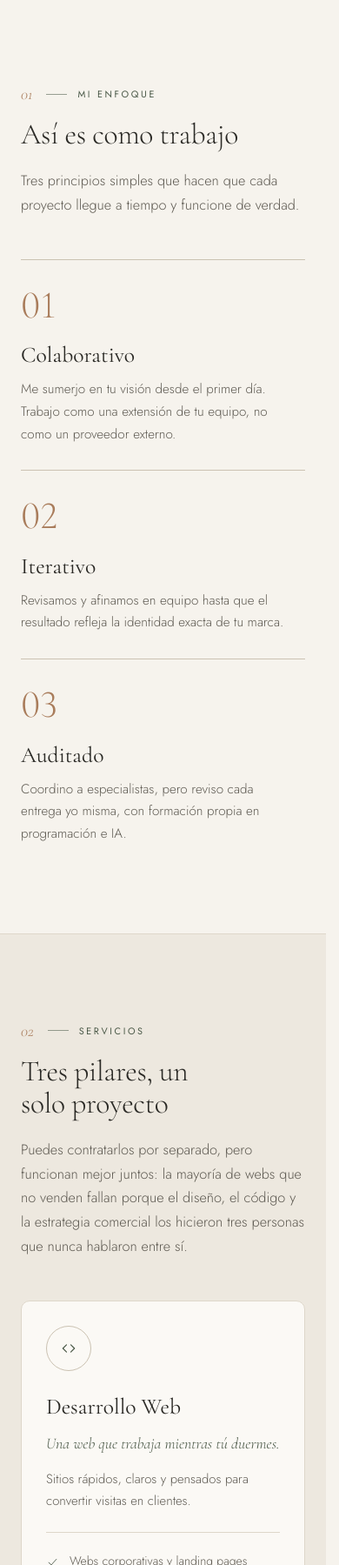
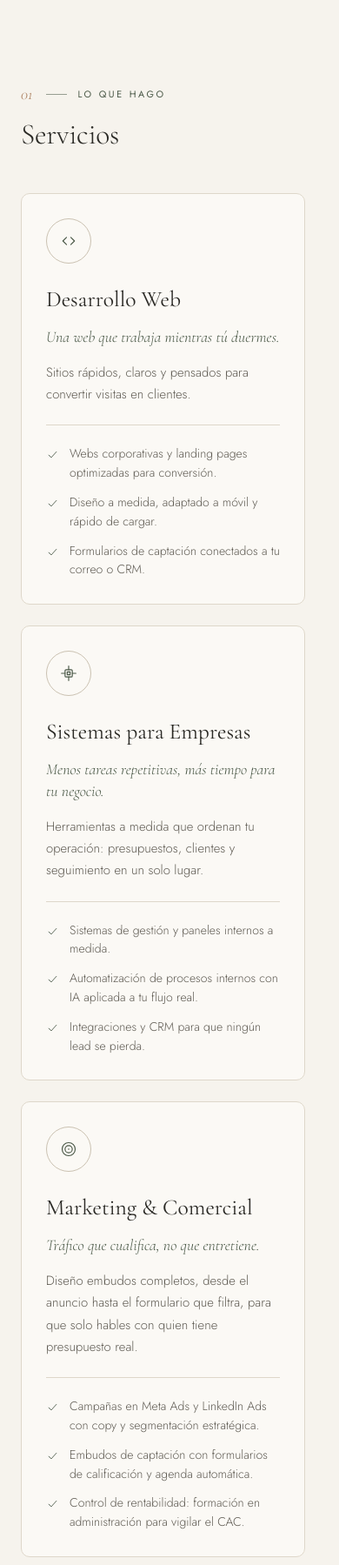
Before and after one commit to Daumian/amii, a plain HTML site: page index.html in a window 390 px wide. Shown: the part 2402-4201 px from the top of the page at 87% size. Drawn offline with nearby package versions, Linux system fonts and the light colour scheme.

Commit message:
Quitar sección Enfoque y acortar el título de Servicios (#5)
Claude-Session: https://claude.ai/code/session_0172FihcXzqysmHFa81BBu6L

Co-authored-by: Claude <noreply@anthropic.com>

```diff
--- a/index.html
+++ b/index.html
@@ -308,15 +308,6 @@ section{ padding:clamp(80px,12vh,136px) 0; position:relative; }
 /* ======================================================================
    7) ENFOQUE — principios numerados
    ====================================================================== */
-.pilares{ list-style:none; margin:0; padding:0; display:grid; grid-template-columns:repeat(3,1fr); gap:clamp(28px,4vw,56px); }
-.pilar{ border-top:1px solid var(--crema-400); padding-top:30px; }
-.pilar__num{
-  display:block; font-family:var(--serif); font-weight:300; font-size:3.4rem; line-height:1; color:var(--arcilla);
-  font-variant-numeric:lining-nums; margin-bottom:30px;
-}
-.pilar h3{ font-size:1.6rem; margin-bottom:12px; }
-.pilar p{ color:var(--gris); font-size:.95rem; max-width:36ch; }
-@media (max-width:820px){ .pilares{ grid-template-columns:1fr; } .pilar__num{ font-size:2.8rem; margin-bottom:20px; } }
 
 /* ======================================================================
    8) SERVICIOS
@@ -627,7 +618,6 @@ footer{ background:var(--oliva-900); color:#CFD5CA; padding:clamp(64px,9vw,104px
 
     <nav class="nav__enlaces" aria-label="Principal">
       <a href="#sobre-mi">Sobre mí</a>
-      <a href="#enfoque">Enfoque</a>
       <a href="#servicios">Servicios</a>
       <a href="#proyectos">Proyectos</a>
       <a href="#testimonios">Testimonios</a>
@@ -644,11 +634,10 @@ footer{ background:var(--oliva-900); color:#CFD5CA; padding:clamp(64px,9vw,104px
   <nav class="drawer" id="drawer" aria-label="Menú móvil">
     <div class="contenedor drawer__dentro">
       <a href="#sobre-mi">Sobre Mí <small>01</small></a>
-      <a href="#enfoque">Enfoque <small>02</small></a>
-      <a href="#servicios">Servicios <small>03</small></a>
-      <a href="#proyectos">Proyectos <small>04</small></a>
-      <a href="#testimonios">Testimonios <small>05</small></a>
-      <a href="#faq">Preguntas frecuentes <small>06</small></a>
+      <a href="#servicios">Servicios <small>02</small></a>
+      <a href="#proyectos">Proyectos <small>03</small></a>
+      <a href="#testimonios">Testimonios <small>04</small></a>
+      <a href="#faq">Preguntas frecuentes <small>05</small></a>
       <a href="#reservar" class="boton">Reservar consulta</a>
       <a href="https://wa.me/34868353668" class="boton boton--linea" target="_blank" rel="noopener"><svg class="icono" aria-hidden="true"><use href="#i-phone"/></svg> WhatsApp +34 868 35 36 68</a>
     </div>
@@ -712,43 +701,12 @@ footer{ background:var(--oliva-900); color:#CFD5CA; padding:clamp(64px,9vw,104px
   </div>
 </section>
 
-<section id="enfoque">
+<section id="servicios">
   <div class="contenedor">
     <div class="sec__cabecera revelar">
-      <div class="sec__indice"><span class="sec__num">01</span><p class="ojo">Mi enfoque</p></div>
+      <div class="sec__indice"><span class="sec__num">01</span><p class="ojo">Lo que hago</p></div>
       <div class="sec__titulos">
-        <h2>Así es como trabajo</h2>
-        <p>Tres principios simples que hacen que cada proyecto llegue a tiempo y funcione de verdad.</p>
-      </div>
-    </div>
-
-    <ol class="pilares">
-      <li class="pilar revelar">
-        <span class="pilar__num" aria-hidden="true">01</span>
-        <h3>Colaborativo</h3>
-        <p>Me sumerjo en tu visión desde el primer día. Trabajo como una extensión de tu equipo, no como un proveedor externo.</p>
-      </li>
-      <li class="pilar revelar" style="--retardo:.12s">
-        <span class="pilar__num" aria-hidden="true">02</span>
-        <h3>Iterativo</h3>
-        <p>Revisamos y afinamos en equipo hasta que el resultado refleja la identidad exacta de tu marca.</p>
-      </li>
-      <li class="pilar revelar" style="--retardo:.24s">
-        <span class="pilar__num" aria-hidden="true">03</span>
-        <h3>Auditado</h3>
-        <p>Coordino a especialistas, pero reviso cada entrega yo misma, con formación propia en programación e IA.</p>
-      </li>
-    </ol>
-  </div>
-</section>
-
-<section id="servicios" class="sec--tintada">
-  <div class="contenedor">
-    <div class="sec__cabecera revelar">
-      <div class="sec__indice"><span class="sec__num">02</span><p class="ojo">Servicios</p></div>
-      <div class="sec__titulos">
-        <h2>Tres pilares, un solo proyecto</h2>
-        <p>Puedes contratarlos por separado, pero funcionan mejor juntos: la mayoría de webs que no venden fallan porque el diseño, el código y la estrategia comercial los hicieron tres personas que nunca hablaron entre sí.</p>
+        <h2>Servicios</h2>
       </div>
     </div>
 
@@ -796,7 +754,7 @@ footer{ background:var(--oliva-900); color:#CFD5CA; padding:clamp(64px,9vw,104px
 <section id="proyectos" class="sec--tintada">
   <div class="contenedor">
     <div class="sec__cabecera revelar">
-      <div class="sec__indice"><span class="sec__num">03</span><p class="ojo">Casos de estudio</p></div>
+      <div class="sec__indice"><span class="sec__num">02</span><p class="ojo">Casos de estudio</p></div>
       <div class="sec__titulos">
         <h2>Proyectos y Casos Reales</h2>
         <p>Cada proyecto empieza con una conversación sobre el negocio, el diseño y la tecnología necesaria.</p>
@@ -847,7 +805,7 @@ footer{ background:var(--oliva-900); color:#CFD5CA; padding:clamp(64px,9vw,104px
 <section id="testimonios">
   <div class="contenedor">
     <div class="sec__cabecera revelar">
-      <div class="sec__indice"><span class="sec__num">04</span><p class="ojo">Trayectoria &amp; Opiniones</p></div>
+      <div class="sec__indice"><span class="sec__num">03</span><p class="ojo">Trayectoria &amp; Opiniones</p></div>
       <div class="sec__titulos">
         <h2>Confianza que se construye con resultados</h2>
       </div>
@@ -923,7 +881,7 @@ footer{ background:var(--oliva-900); color:#CFD5CA; padding:clamp(64px,9vw,104px
 <section id="faq">
   <div class="contenedor faq-layout">
     <div class="faq__aside revelar">
-      <div class="sec__indice sec__indice--fila"><span class="sec__num">05</span><p class="ojo">Preguntas frecuentes</p></div>
+      <div class="sec__indice sec__indice--fila"><span class="sec__num">04</span><p class="ojo">Preguntas frecuentes</p></div>
       <h2 class="sec__h2">Lo que todo el mundo pregunta</h2>
       <p>¿Te queda alguna duda? Escríbeme a <a href="mailto:parismimi888@gmail.com">parismimi888@gmail.com</a> y te respondo personalmente.</p>
     </div>
@@ -959,7 +917,6 @@ footer{ background:var(--oliva-900); color:#CFD5CA; padding:clamp(64px,9vw,104px
         <h4>Navegación</h4>
         <ul>
           <li><a href="#sobre-mi">Sobre mí</a></li>
-          <li><a href="#enfoque">Enfoque</a></li>
           <li><a href="#servicios">Servicios</a></li>
           <li><a href="#proyectos">Proyectos</a></li>
           <li><a href="#testimonios">Testimonios</a></li>
```
